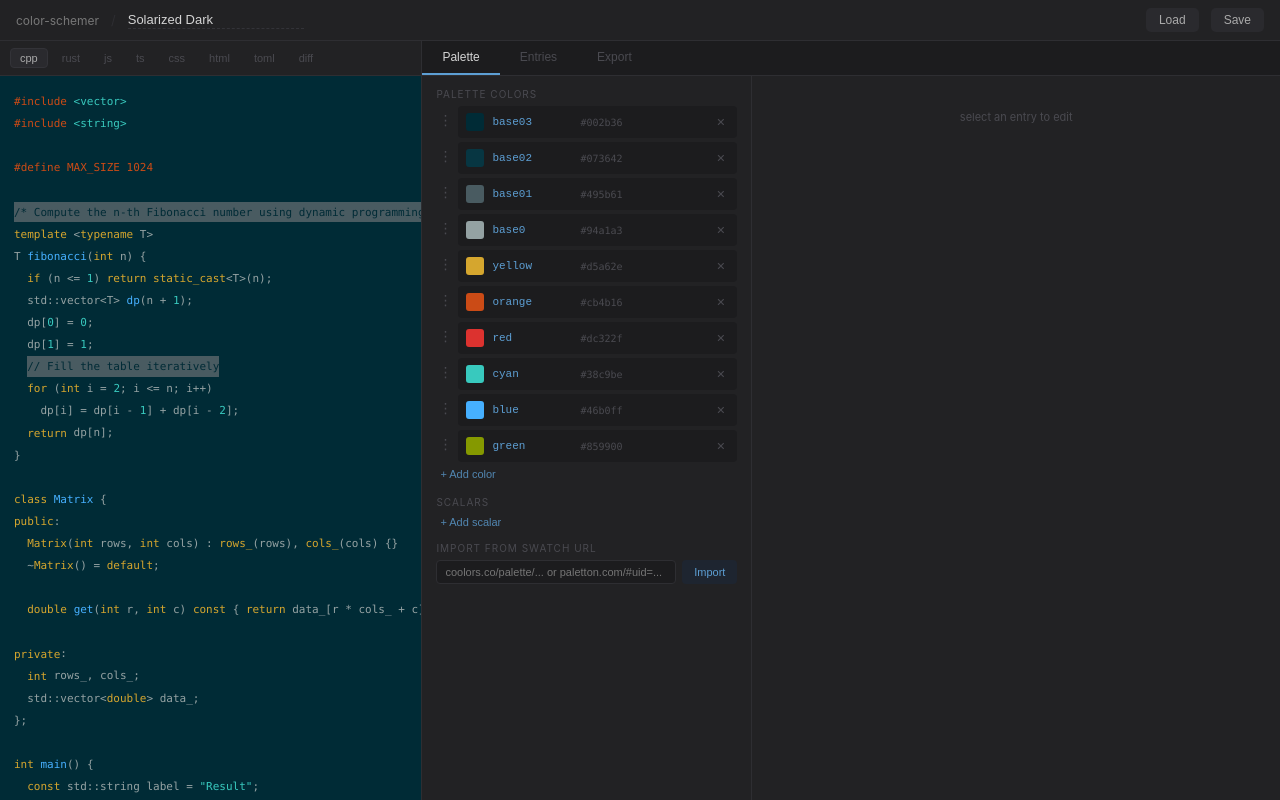
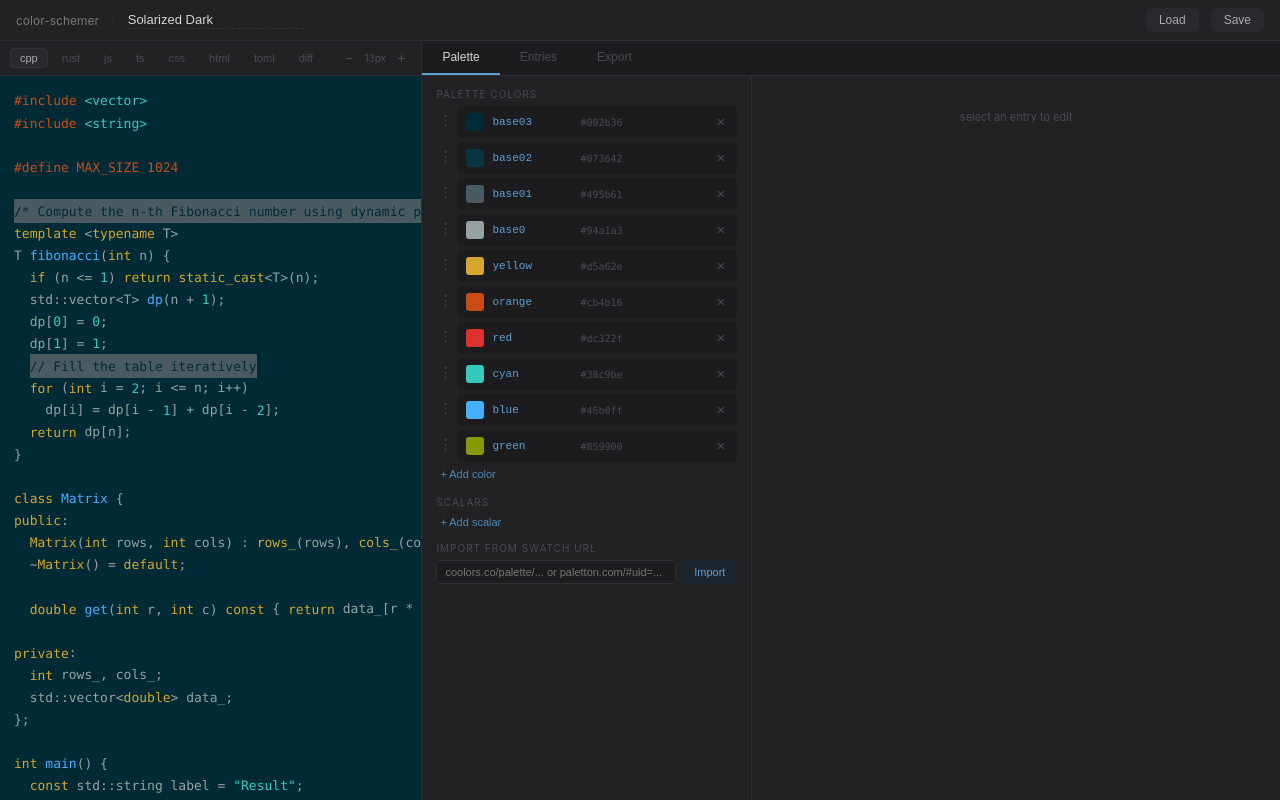
Before and after one commit to sigman78/colorama, a Svelte app: page / in a window 1280 px wide. Built offline with nearby package versions, Linux system fonts and the light colour scheme.

Commit message:
feat: change preview font size

```diff
--- a/src/components/Preview.svelte
+++ b/src/components/Preview.svelte
@@ -18,7 +18,7 @@
   hljs.registerLanguage('toml', toml);
   hljs.registerLanguage('diff', diff);
 
-  import { previewLang } from '../stores/ui';
+  import { previewLang, previewFontSize } from '../stores/ui';
   import { resolved } from '../stores/scheme';
   import { generateLiveCss } from '../lib/export';
   import { formatOklch } from '../lib/color';
@@ -53,8 +53,13 @@
         onclick={() => previewLang.set(lang)}
       >{lang}</button>
     {/each}
+    <div class="font-size-ctrl">
+      <button class="fs-btn" onclick={() => previewFontSize.update(s => Math.max(9, s - 1))}>−</button>
+      <span class="fs-label">{$previewFontSize}px</span>
+      <button class="fs-btn" onclick={() => previewFontSize.update(s => Math.min(24, s + 1))}>+</button>
+    </div>
   </div>
-  <pre class="code-area" style={backStyle}><code class="hljs">{@html highlightedHtml}</code></pre>
+  <pre class="code-area" style={backStyle}><code class="hljs" style="font-size: {$previewFontSize}px">{@html highlightedHtml}</code></pre>
 </div>
 
 <style>
@@ -72,9 +77,13 @@
     background: none; border: 1px solid transparent; color: var(--text-3); cursor: pointer;
   }
   .lang-btn.active { background: var(--bg-3); color: var(--text-1); border-color: var(--bg-4); }
+  .font-size-ctrl { margin-left: auto; display: flex; align-items: center; gap: 2px; }
+  .fs-btn { background: none; border: 1px solid transparent; border-radius: 3px; color: var(--text-3); font-size: 14px; line-height: 1; cursor: pointer; padding: 1px 5px; }
+  .fs-btn:hover { background: var(--bg-3); color: var(--text-1); }
+  .fs-label { font-size: 10px; color: var(--text-3); min-width: 28px; text-align: center; }
   .code-area {
     flex: 1; overflow: auto; padding: 14px; margin: 0;
     font-family: 'JetBrains Mono', 'Fira Code', 'Consolas', monospace;
-    font-size: 13px; line-height: 1.7;
+    line-height: 1.7;
   }
 </style>
--- a/src/stores/ui.ts
+++ b/src/stores/ui.ts
@@ -6,3 +6,4 @@ export type PreviewLang = 'cpp' | 'rust' | 'js' | 'ts' | 'css' | 'html' | 'toml'
 export const activeTab = writable<EditorTab>('palette');
 export const previewLang = writable<PreviewLang>('cpp');
 export const pickerOpenId = writable<string | null>(null); // palette color name or null
+export const previewFontSize = writable<number>(13);
```
